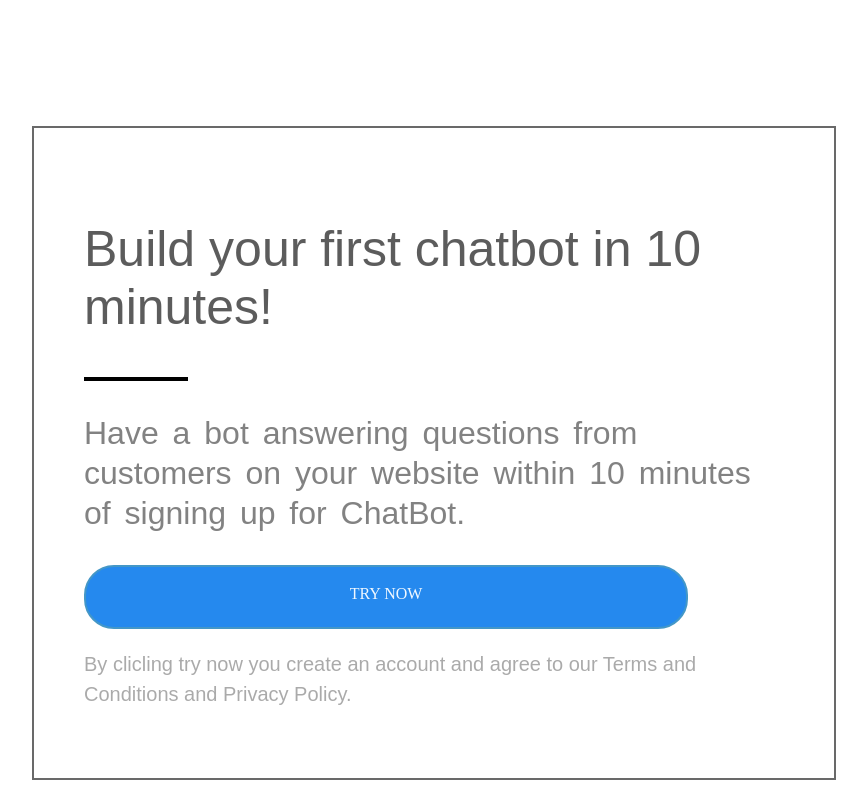
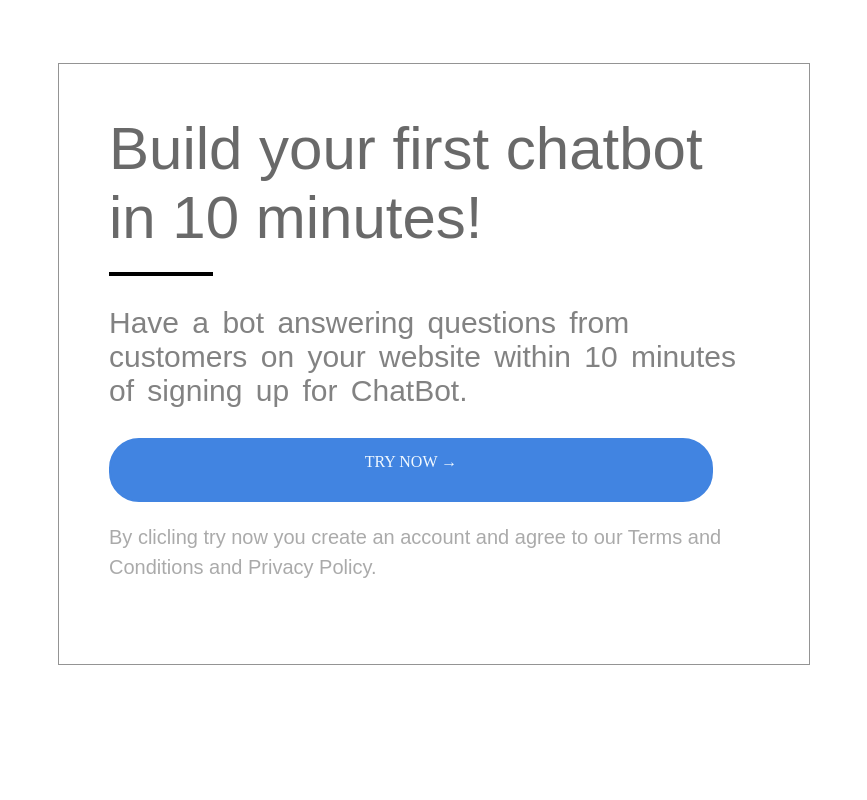
Before and after one commit to KrishnaDileepG/call-to-action-card, a plain HTML site: page index.html in a window 1280 px wide. Shown: the whole page, without its empty margins (206-1073 px from the left). Drawn offline with Linux system fonts and the light colour scheme.

Commit message:
changes added

```diff
--- a/index.html
+++ b/index.html
@@ -7,27 +7,27 @@
   <title>Call to Action</title>
   <style>
     article {
-
-      width: 700px;
-      height: 550px;
-      border: 2px solid dimgray;
+      width: 650px;
+      height: 500px;
+      border: 1px solid rgba(105, 105, 105, 0.712);
       margin: auto;
-      margin-top: 10%;
+      margin-bottom: 10%;
+      margin-top: 5%;
       padding: 50px;
-
     }
 
     #heading {
+      margin: 0;
       font-family: sans-serif;
-      font-size: 50px;
+      font-size: 60px;
       font-weight: lighter;
-      color: rgba(0, 0, 0, 0.638);
+      color: rgba(0, 0, 0, 0.587);
     }
 
     #about {
       font-family: sans-serif;
-      font-size: 32px;
-      line-height: 40px;
+      font-size: 30px;
+      line-height: 34px;
       word-spacing: 5px;
       font-weight: lighter;
       color: rgba(0, 0, 0, 0.492);
@@ -35,22 +35,24 @@
 
 
 
-    #main {
-     border:2px solid rgb(68, 151, 199);
+    #button {
+     border:2px solid#4184e1;
      width:600px;
      height:60px;
      border-radius: 30px;
-     background-color: rgb(37, 137, 238);
+     background-color:#4184e1;
      text-align: center;
      color:aliceblue;
     }
 
     div p{
-      padding: 1.5px;
+      margin-top:10px;
+      padding: 3px;
     }
 
     #line{
       border:2px solid black;
+     margin-top:20px;
       width:100px
     }
 
@@ -75,7 +77,7 @@
     <p id="about">Have a bot answering questions from customers on your website within 10 minutes of signing up for
       ChatBot.</p>
 
-    <div id="main"> <p>TRY NOW </p></div>
+    <div id="button"> <p>TRY NOW →</p></div>
 
     <p id="footer">By clicling try now you create an account and agree to our Terms and Conditions and Privacy Policy.</p>
 
```
